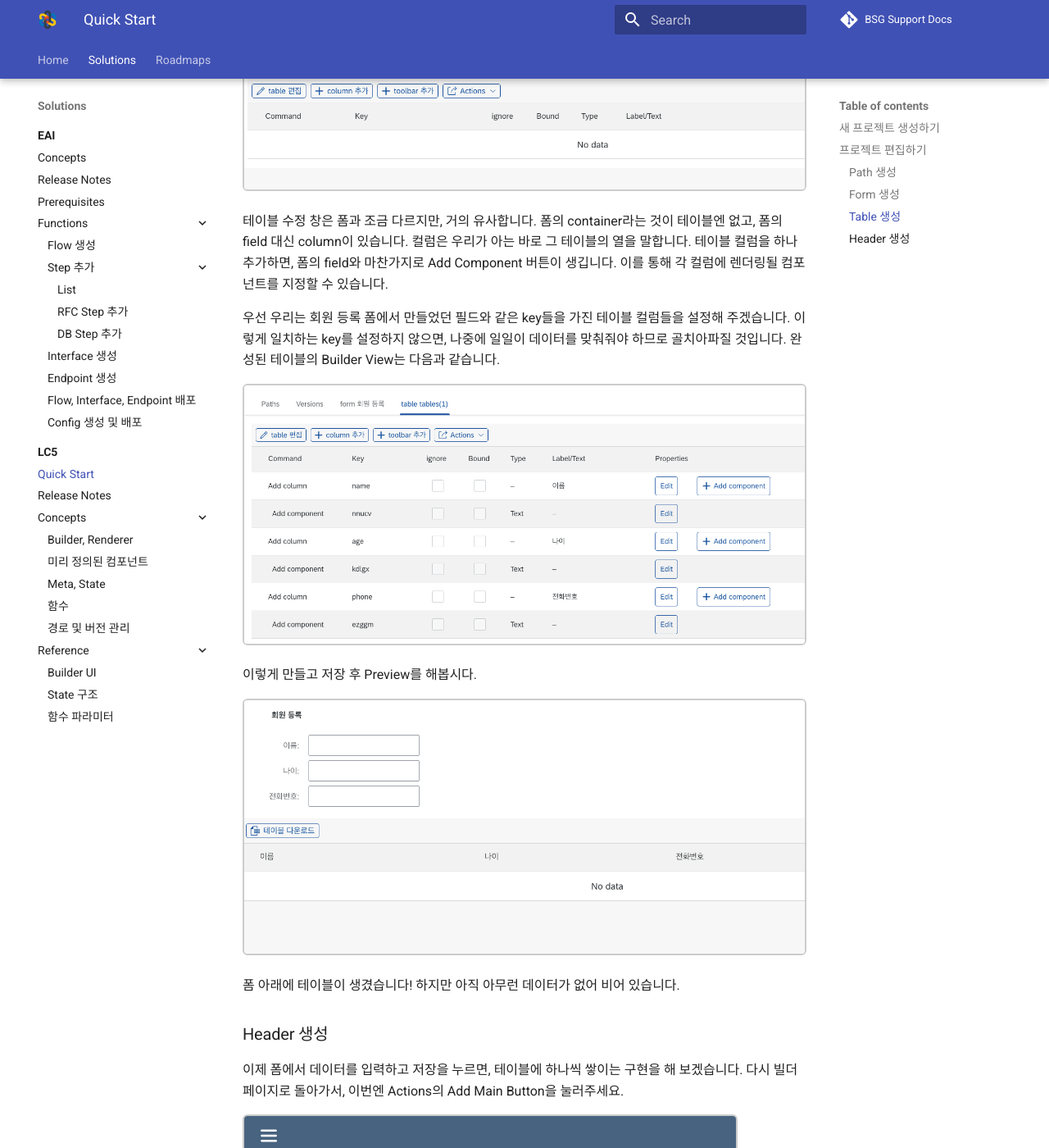
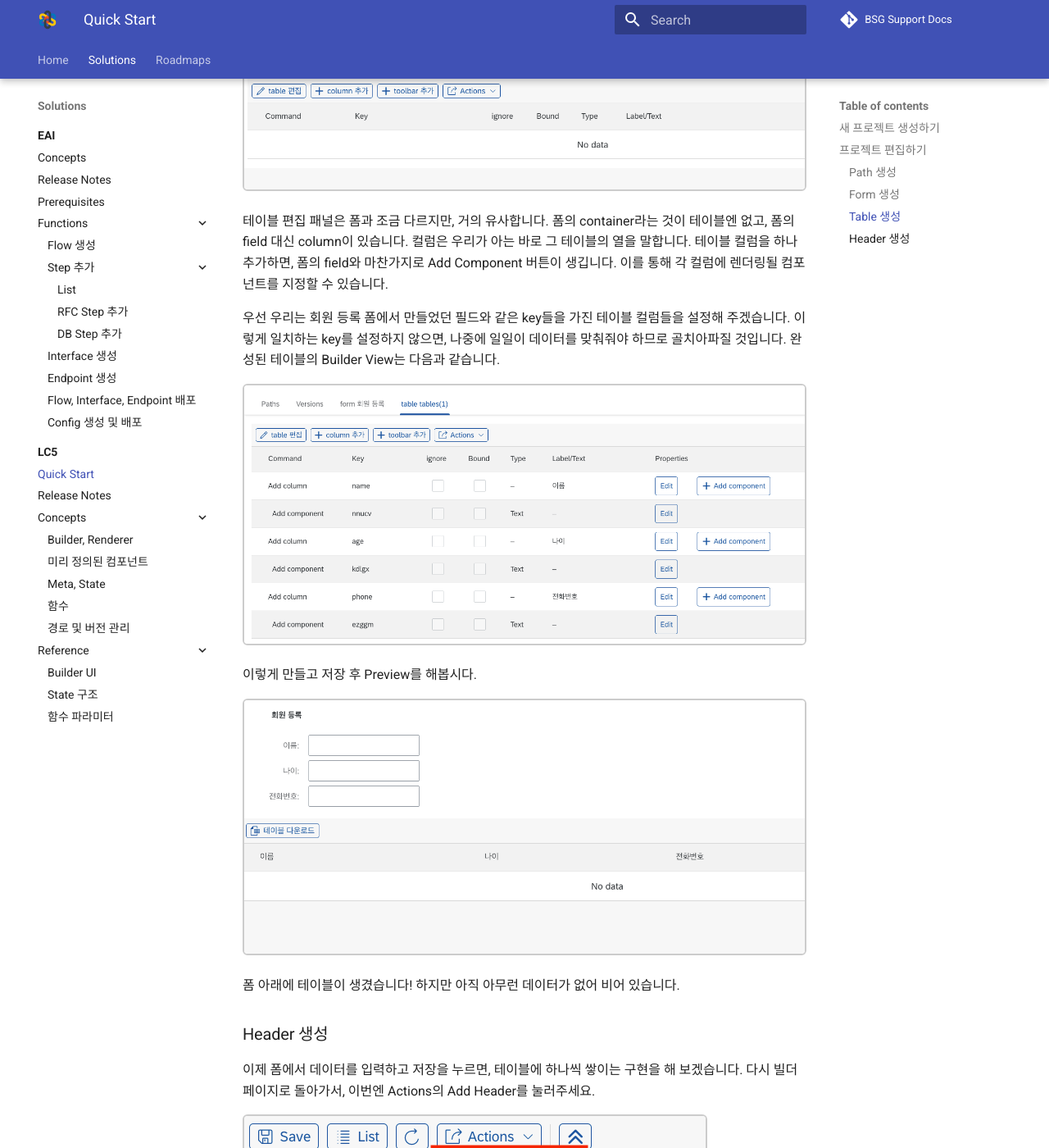
Before and after one commit to bsgp/docs, an MkDocs documentation site: the page built from docs/lc5/quickstart.md, in a window 1280 px wide and 1400 px high, scrolled down 8463 px. Shown: the whole window at 82% size. Built offline with MkDocs 1.6.1 and Material for MkDocs 9.7.7, drawn with Linux system fonts in a browser that asks for light colours; comment, search, counter and statistics services are not loaded; some of the changed text lies outside the part shown.

Commit message:
fix(lc5) : Add Main Button이 Add Header로 변경된 것 문서에 반영, 연결되지 않은 문서 링크 수정, 글 다듬음

```diff
--- a/docs/lc5/quickstart.md
+++ b/docs/lc5/quickstart.md
@@ -41,13 +41,13 @@ path를 UI보다 먼저 추가하는 이유는 path가 지정되어야 UI Previe
 ![Image](assets/quickstart/4_addform.png)
 ![Image](assets/quickstart/5_addform2.png)
 
-하단 테이블에 폼이 추가된 게 보이시나요? 간단한 클릭으로 우리는 프로젝트에 폼을 추가했습니다. 어디 한 번 생성된 결과 UI를 미리 봐 보도록 하겠습니다. 먼저 Save를 누르고, 상단의 Preview 버튼을 눌러보세요.
+하단 테이블 패널에 폼이 추가된 게 보이시나요? 간단한 클릭으로 우리는 프로젝트에 폼을 추가했습니다. 어디 한 번 생성된 결과 UI를 미리 봐 보도록 하겠습니다. 먼저 Save를 누르고, 상단의 Preview 버튼을 눌러보세요.
 
 ![Image](assets/quickstart/6_preview.png)
 
 preview 버튼을 누르면, 웹 사이트의 url이 `preview/[지정한 path값]`으로 이동된 것을 확인하실 수 있습니다. 이렇듯 Preview는 지금까지 만들어둔 UI를 미리 확인할 수 있는 사이트로 이동시켜주는 기능입니다. 하지만 preview 사이트에는 비어있는 페이지가 있을 것입니다. 이는 우리가 Form 레이아웃만 생성하고, **내부의 컴포넌트는 하나도 채우지 않았기 때문입니다.**
 
-그럼 Form을 한 번 채워 보겠습니다. 이전 페이지로 돌아가서 테이블의 Form 탭을 클릭하고, **container 추가** 버튼을 눌러보세요.
+그럼 Form을 한 번 채워 보겠습니다. 이전 페이지로 돌아가서 테이블 패널의 생성해둔 form 탭을 클릭하고, **container 추가** 버튼을 눌러보세요.
 
 ![Image](assets/quickstart/add_container.png)
 
@@ -67,7 +67,7 @@ preview 버튼을 누르면, 웹 사이트의 url이 `preview/[지정한 path값
 
 ![Image](assets/quickstart/edit_component.png)
 
-컴포넌트 설정을 할 수 있는 페이지가 나타났습니다. 많은 필드들이 있지만, 우선은 필요한 요소만 설정하도록 하겠습니다. 각 필드들의 자세한 설명은 [컴포넌트 세팅](/lc5/concepts/binding.md) 페이지를 참고하세요.
+컴포넌트 설정을 할 수 있는 편집 다이얼로그가 나타났습니다. 많은 필드들이 있지만, 우선은 필요한 요소만 설정하도록 하겠습니다. 각 필드들의 자세한 설명은 [Builder UI](/lc5/reference/builder_ui/#_3) 페이지를 참고하세요.
 
 먼저 상단 폼에서 Component를 클릭해서 Input을 선택해 주세요. 그런 다음, Key 값을 name으로 설정하도록 하겠습니다. 완성된 모습은 다음과 같습니다.
 
@@ -101,7 +101,7 @@ preview 버튼을 누르면, 웹 사이트의 url이 `preview/[지정한 path값
 
 ![Image](assets/quickstart/table_1.png)
 
-테이블 수정 창은 폼과 조금 다르지만, 거의 유사합니다. 폼의 container라는 것이 테이블엔 없고, 폼의 field 대신 column이 있습니다. 컬럼은 우리가 아는 바로 그 테이블의 열을 말합니다. 테이블 컬럼을 하나 추가하면, 폼의 field와 마찬가지로 Add Component 버튼이 생깁니다. 이를 통해 각 컬럼에 렌더링될 컴포넌트를 지정할 수 있습니다.
+테이블 편집 패널은 폼과 조금 다르지만, 거의 유사합니다. 폼의 container라는 것이 테이블엔 없고, 폼의 field 대신 column이 있습니다. 컬럼은 우리가 아는 바로 그 테이블의 열을 말합니다. 테이블 컬럼을 하나 추가하면, 폼의 field와 마찬가지로 Add Component 버튼이 생깁니다. 이를 통해 각 컬럼에 렌더링될 컴포넌트를 지정할 수 있습니다.
 
 우선 우리는 회원 등록 폼에서 만들었던 필드와 같은 key들을 가진 테이블 컬럼들을 설정해 주겠습니다. 이렇게 일치하는 key를 설정하지 않으면, 나중에 일일이 데이터를 맞춰줘야 하므로 골치아파질 것입니다. 완성된 테이블의 Builder View는 다음과 같습니다.
 
@@ -115,23 +115,23 @@ preview 버튼을 누르면, 웹 사이트의 url이 `preview/[지정한 path값
 
 ### Header 생성
 
-이제 폼에서 데이터를 입력하고 저장을 누르면, 테이블에 하나씩 쌓이는 구현을 해 보겠습니다. 다시 빌더 페이지로 돌아가서, 이번엔 Actions의 Add Main Button을 눌러주세요.
+이제 폼에서 데이터를 입력하고 저장을 누르면, 테이블에 하나씩 쌓이는 구현을 해 보겠습니다. 다시 빌더 페이지로 돌아가서, 이번엔 Actions의 Add Header를 눌러주세요.
 
-![Image](assets/quickstart/main_button_1.png)
+![Image](assets/quickstart/header_1.png)
 
-누르면 메타 테이블에 header 탭이 추가된 것을 볼 수 있습니다.
+누르면 하단 테이블 패널에 header 탭이 추가된 것을 볼 수 있습니다.
 
 Header는 여러 버튼들을 추가할 수 있는, 웹페이지 최상단의 레이아웃입니다. 헤더 탭을 클릭하고 button 추가 버튼을 클릭하세요. 버튼이 생기면 Properties 컬럼의 Edit 버튼을 눌러 봅시다.
 
-![Image](assets/quickstart/main_button_2.png)
+![Image](assets/quickstart/header_2.png)
 
 버튼 속성 편집창입니다. 이제 꽤 익숙해졌을 것입니다. Text 란에 **저장** 텍스트를 입력하고, option 추가를 눌러 보세요.
 
-![Image](assets/quickstart/main_button_3.png)
+![Image](assets/quickstart/header_3.png)
 
 여기서 중요합니다. 우리는 버튼을 누를 때 폼의 내용이 저장되는 로직을 만들어낼 것입니다. 생성된 option의 Key를 **onPress**로 입력하고, Type를 **Function**으로 지정하세요. 그런 다음 Value 쪽에 생긴 edit 버튼을 누르세요.
 
-![Image](assets/quickstart/main_button_4.png)
+![Image](assets/quickstart/header_4.png)
 
 커스텀 함수를 연결할 수 있는 Function Editor에 입장했습니다. 상단에 있는 테이블은 현재 접근 가능한 State path입니다. (일부 우리 폼에 맞지 않는 attributes는 무시하세요, 제가 잘못 넣었습니다.) 이제 우리는 이 정보를 바탕으로 Form State에 있는 데이터를 Table State로 옮기는 작업을 할 것입니다. 우선은 아래와 같이 입력하세요.
 
```
Also changed, not shown: other parts of docs/lc5/quickstart.md (+1 -1 lines), docs/lc5/assets/quickstart/header_1.png (added), docs/lc5/assets/quickstart/header_2.png (renamed from docs/lc5/assets/quickstart/main_button_2.png), docs/lc5/assets/quickstart/header_3.png (renamed from docs/lc5/assets/quickstart/main_button_3.png), docs/lc5/assets/quickstart/header_4.png (renamed from docs/lc5/assets/quickstart/main_button_4.png), docs/lc5/assets/quickstart/main_button_1.png (deleted).
